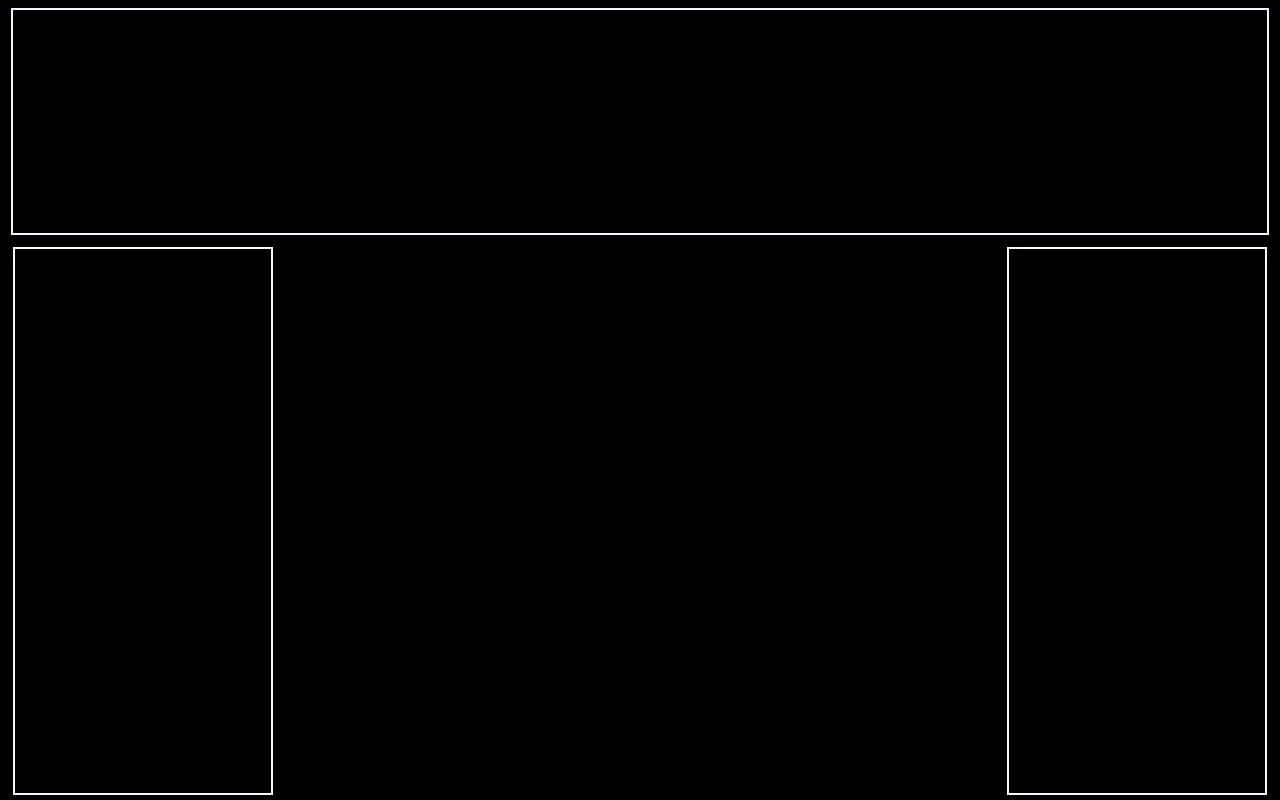
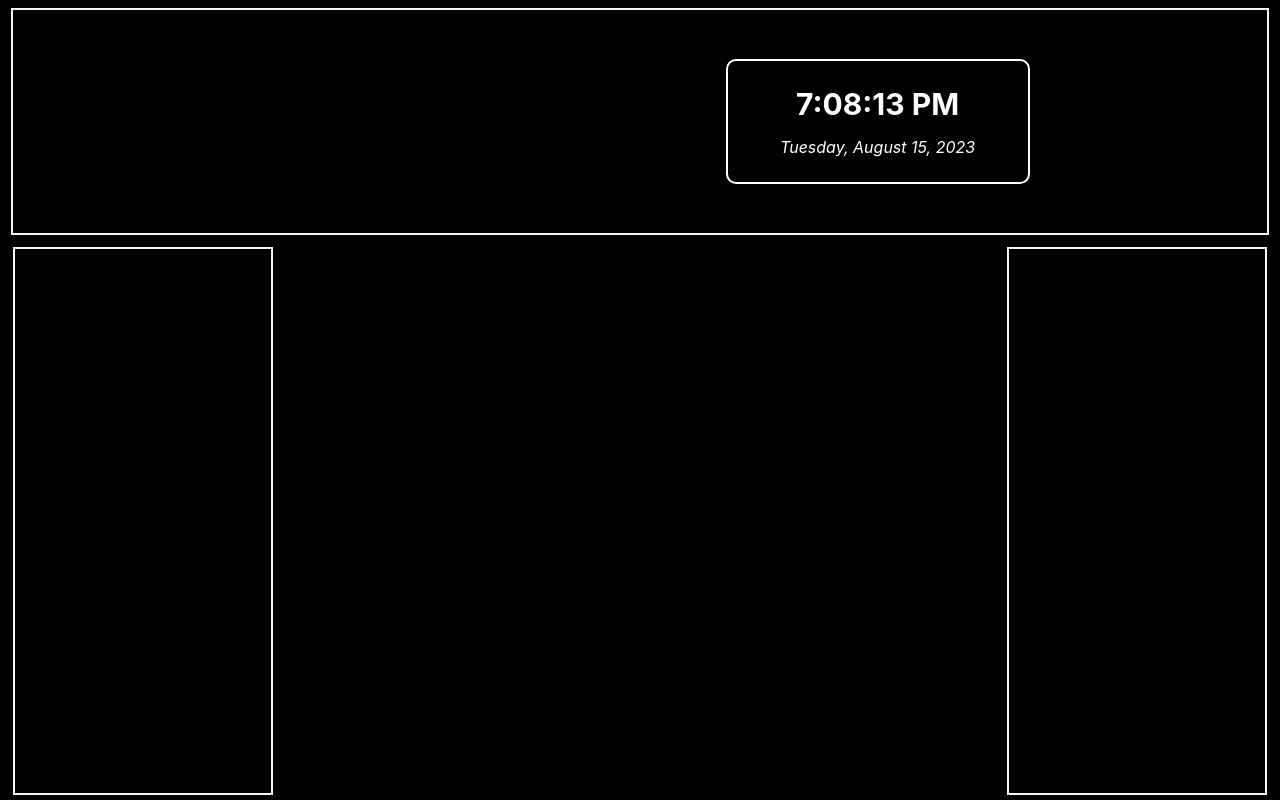
Before and after one commit to siddharth200119/SmartMirror, a React (Create React App) app in the folder mirror_UI/frontend/: page /users/1 in a window 1280 px wide. Built offline with nearby package versions, Linux system fonts and the light colour scheme; no server answers.

Commit message:
clock widget added

```diff
--- a/mirror_UI/frontend/src/components/User/User.jsx
+++ b/mirror_UI/frontend/src/components/User/User.jsx
@@ -2,6 +2,7 @@ import React from 'react';
 import {useParams} from "react-router-dom"
 import "./User.css"
 import Weather from "../Widgets/Weather/current-weather.js"
+import Clock from '../Widgets/Clock/Clock.js';
 
 function User() {
 
@@ -14,6 +15,7 @@ function User() {
       <div className='fullscreen-container'>
         <div className='horizontal-container'>
           <Weather city={city}/>
+          <Clock />
         </div>
         <div className='vertical-container-div'>
           <div className='vertical-container'>
--- /dev/null
+++ b/mirror_UI/frontend/src/components/Widgets/Clock/Clock.css
@@ -0,0 +1,19 @@
+.clock-widget {
+    background-color: black;
+    color: white;
+    text-align: center;
+    padding: 25px;
+    width: 250px;
+    border: 2px solid white;
+    border-radius: 10px;
+  }
+
+  .time {
+    font-weight: bold;
+    font-size: 30px;
+    margin-bottom: 15px;
+  }
+
+  .date {
+    font-style: italic;
+  }
--- /dev/null
+++ b/mirror_UI/frontend/src/components/Widgets/Clock/Clock.js
@@ -0,0 +1,27 @@
+import React, { useState, useEffect } from 'react';
+import './Clock.css';
+
+const Clock = () => {
+  const [time, setTime] = useState(new Date());
+
+  useEffect(() => {
+    const intervalId = setInterval(() => {
+      setTime(new Date());
+    }, 1000);
+
+    return () => clearInterval(intervalId);
+  }, []);
+
+  const options = { weekday: 'long', year: 'numeric', month: 'long', day: 'numeric' };
+  const formattedDate = time.toLocaleDateString('en-US', options);
+  const formattedTime = time.toLocaleTimeString('en-US');
+
+  return (
+    <div className="clock-widget">
+      <div className="time">{formattedTime}</div>
+      <div className="date">{formattedDate}</div>
+    </div>
+  );
+};
+
+export default Clock;
```
Also changed, not shown: mirror_UI/frontend/src/components/Widgets/News/News.jsx (added, +11 -0 lines), mirror_UI/frontend/src/components/Widgets/News/News.css (added), 1 other file (tests, documents, lock files or other folders).
